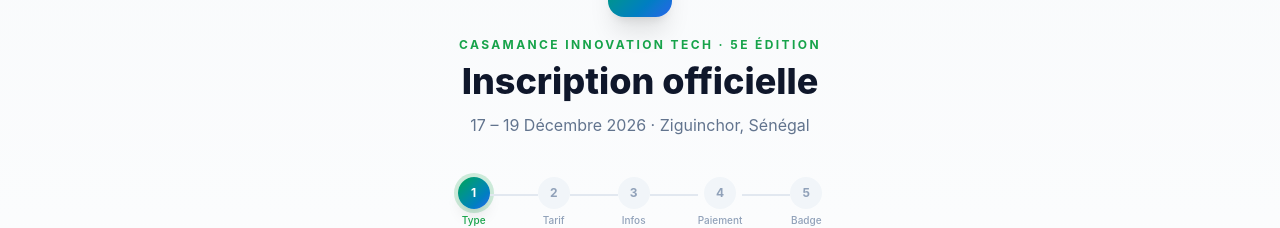
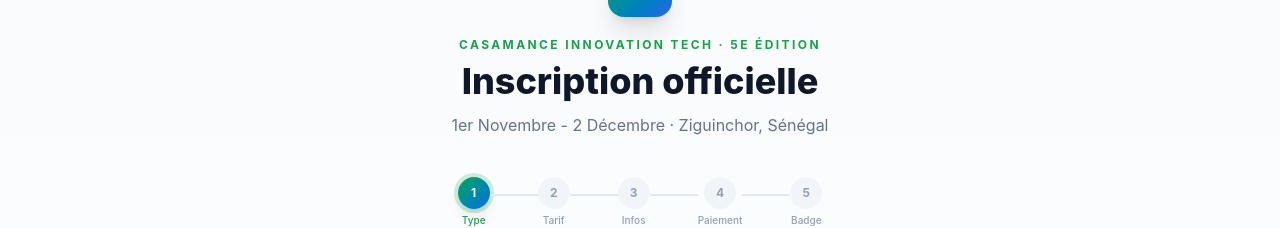
Before and after one commit to babscoding1/CIT-website, a React (Vite) app: page / in a window 1280 px wide. Shown: the part 10100-10328 px from the top of the page. Built offline with nearby package versions, Linux system fonts and the light colour scheme.

Commit message:
modification de la date d'inscription

```diff
--- a/src/app/components/CITRegistration.tsx
+++ b/src/app/components/CITRegistration.tsx
@@ -44,6 +44,7 @@ const EVENT = {
   name: 'Casamance Innovation Tech',
   edition: '5e Édition',
   dates: '17 – 19 Décembre 2026',
+  datesInscription: '1er Novembre - 2 Décembre',
   lieu: 'Ziguinchor, Sénégal',
   verifyBaseUrl: 'https://casamanceinnovationtech.sn/verify',
   formspreeId: 'mlgzdklz', // ← remplacez par votre ID Formspree
@@ -555,7 +556,7 @@ export default function CITRegistration() {
             Inscription officielle
           </h1>
           <p className="text-base text-slate-500">
-            {EVENT.dates} · {EVENT.lieu}
+            {EVENT.datesInscription} · {EVENT.lieu}
           </p>
         </div>
 
```
